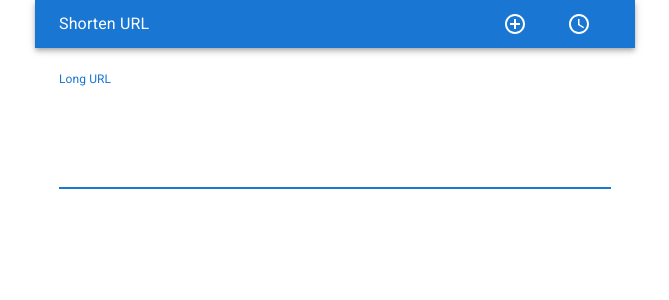
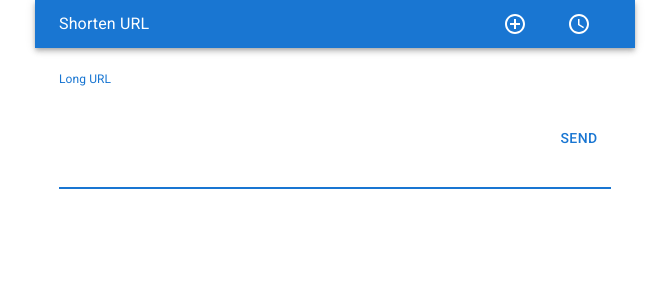
Before and after one commit to faizanbardai/su, a React (Create React App) app: page /#/ in a window 1280 px wide. Shown: the top 300 px of the page, without its empty margins (305-974 px from the left). Built offline with nearby package versions, Linux system fonts and the light colour scheme.

Commit message:
type vs paste

```diff
--- a/src/pages/ShortURL.tsx
+++ b/src/pages/ShortURL.tsx
@@ -1,4 +1,4 @@
-import { useState, ChangeEvent } from "react";
+import { useState, ChangeEvent, ClipboardEvent } from "react";
 import {
   Alert,
   Container,
@@ -35,12 +35,25 @@ function ShortURL() {
     },
   });
 
-  const handleChange = (e: ChangeEvent<HTMLInputElement>) => {
+  const handleChange = (e: ChangeEvent<HTMLTextAreaElement>) => {
     setLongURL(e.target.value);
     const valid = isValidURL(e.target.value);
     setValidURL(valid);
+  };
+
+  const handleSubmit = () => {
+    const valid = isValidURL(longURL);
+    setValidURL(valid);
     if (valid) {
-      mutate({ longURL: e.target.value, alias });
+      mutate({ longURL: longURL, alias });
+    }
+  };
+
+  const handlePaste = (e: ClipboardEvent<HTMLDivElement>) => {
+    const text = e.clipboardData.getData("Text");
+    const valid = isValidURL(text);
+    if (valid) {
+      mutate({ longURL: text, alias });
     }
   };
 
@@ -104,8 +117,20 @@ function ShortURL() {
           placeholder="https://www.example.com/very-long-url"
           variant="standard"
           value={longURL}
+          onPaste={handlePaste}
           onChange={handleChange}
           error={!validURL}
+          InputProps={{
+            endAdornment: (
+              <Button
+                variant="text"
+                onClick={handleSubmit}
+                disabled={!validURL}
+              >
+                Send
+              </Button>
+            ),
+          }}
         />
       )}
 
```
